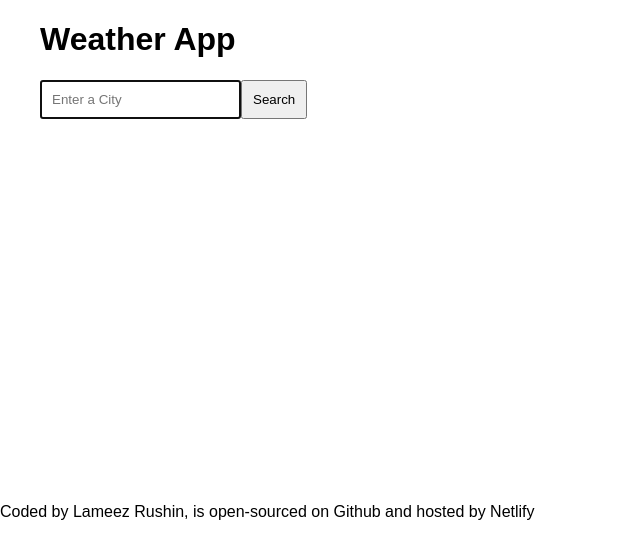
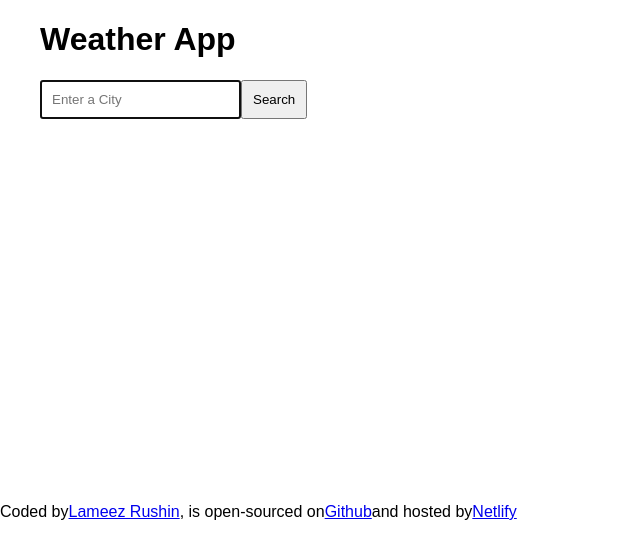
Before and after one commit to LameezRushin/lameez-weather-project, a React (Create React App) app in the folder my-app/: page / in a window 1280 px wide. Shown: the top 558 px of the page, without its empty margins (0-640 px from the left). Built offline with nearby package versions, Linux system fonts and the light colour scheme.

Commit message:
Added a footer

```diff
--- a/my-app/src/index.js
+++ b/my-app/src/index.js
@@ -10,7 +10,21 @@ const root = ReactDOM.createRoot(document.getElementById('root'));
 root.render(
   <React.StrictMode>
     <Display />
-    <footer>Coded by Lameez Rushin, is open-sourced on Github and hosted by Netlify</footer>
+    <footer>
+        Coded by
+        <a href="https://github.com/LameezRushin" target="_blank"
+          >Lameez Rushin</a
+        >, is open-sourced on
+        <a
+          href="https://github.com/LameezRushin/lameez-weather-project"
+          target="_blank"
+          >Github</a
+        >
+        and hosted by
+        <a href="https://myfirstweathersite.netlify.app/" target="_blank"
+          >Netlify</a
+        >
+      </footer>
   </React.StrictMode>
 );
 
```
